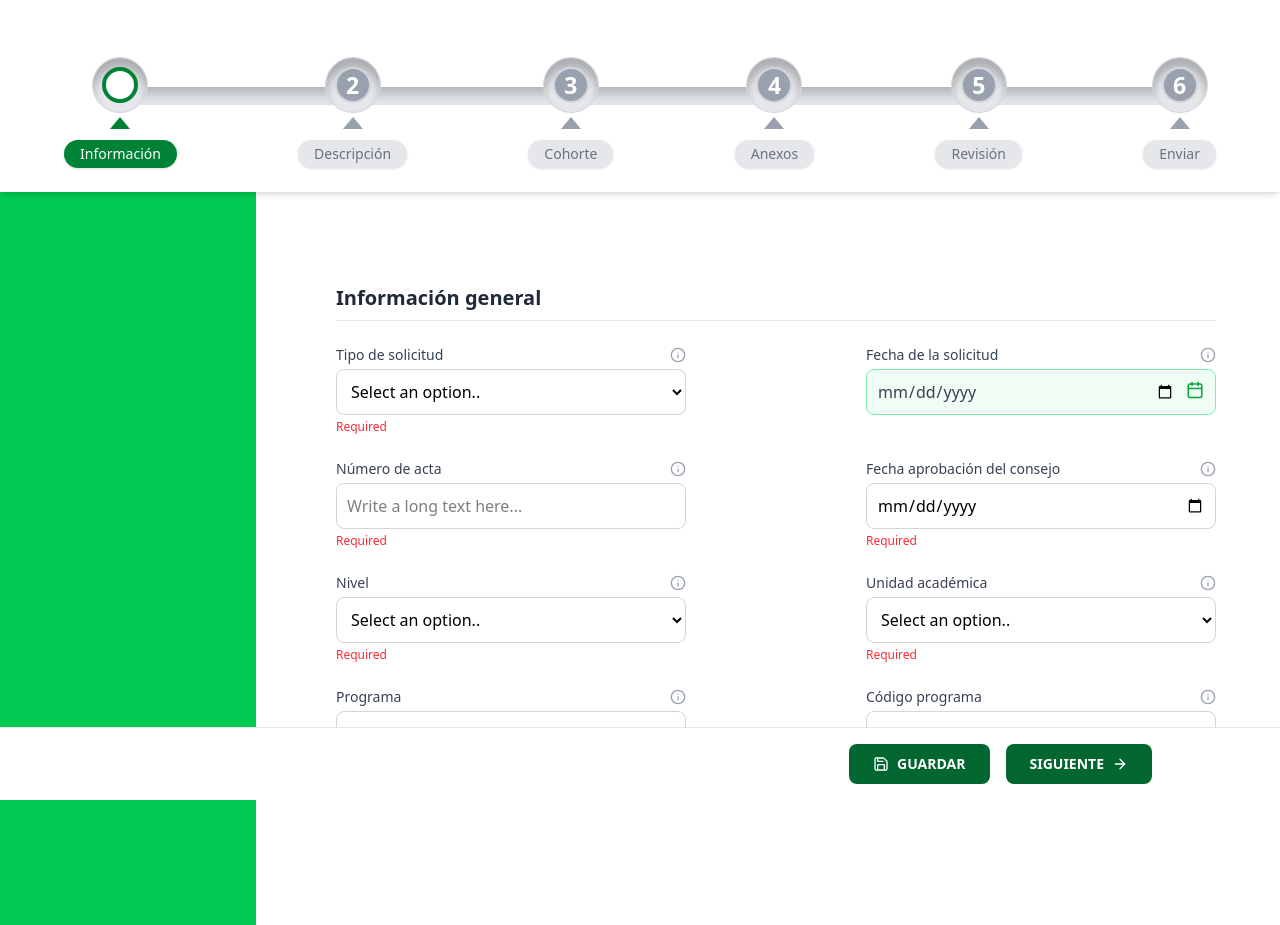
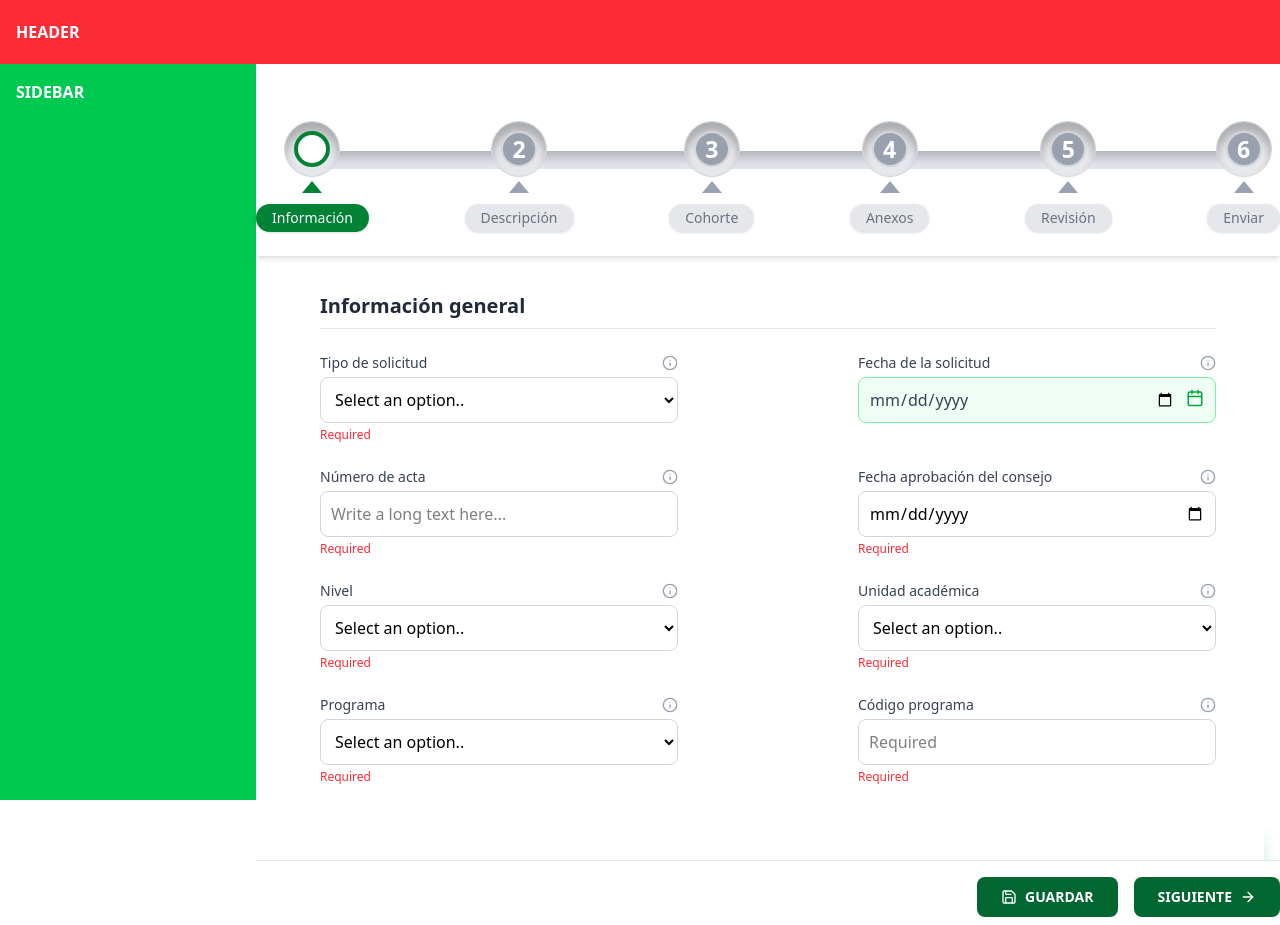
Before and after one commit to yeison8a/SIGEPOS-UdeA-Front-end, a Next.js app: page /dashboard in a window 1280 px wide. Built offline with nearby package versions, Linux system fonts and the light colour scheme.

Commit message:
ajustando dashboard

```diff
--- a/components/ProgressBar.tsx
+++ b/components/ProgressBar.tsx
@@ -4,7 +4,7 @@ import { useState } from "react";
 import { Check, ArrowLeft, ArrowRight, Save, Send } from "lucide-react";
 import InformacionGeneral from "./Information";
 import Description from "./Description";
-import Cohorte from "./cohort";
+import Cohorte from "./Cohort";
 import Enviar from "./Send";
 import AnnexesOne from "./AnnexesOne";
 import AnnexesTwo from "./AnnexesTwo";
--- a/src/app/dashboard/page.tsx
+++ b/src/app/dashboard/page.tsx
@@ -1,16 +1,79 @@
+"use client";
+import { useState } from "react";
 import ProgressBar from "../../../components/ProgressBar";
+import Information from "../../../components/Information";
+import Description from "../../../components/Description";
+import Cohort from "../../../components/Cohort";
+import UploadSection1 from "../../../components/AnnexesOne";
+import UploadSection2 from "../../../components/AnnexesTwo";
+import Send from "../../../components/Send";
+
 export default function DashboardPage() {
+  const [currentStep, setCurrentStep] = useState(1);
+
+  const renderStepContent = () => {
+    switch (currentStep) {
+      case 1:
+        return <Information />;
+      case 2:
+        return <Description />;
+      case 3:
+        return <Cohort />;
+      case 4:
+        return <UploadSection1 />;
+      case 5:
+        return <UploadSection2 />;
+      case 6:
+        return <Send />;
+      default:
+        return null;
+    }
+  };
+
   return (
-    <div className="min-h-screen flex flex-col">
-        <div className="w-full bg-red-500 p-4">1</div>
-        <div className="flex-1 flex gap-4">
-          <div className="w-1/5 bg-green-500 p-4">2</div>
-          <div className="flex-1 bg blue-500 p-4">
-            <div className="">
-              <ProgressBar />
+    <div className="min-h-screen">
+      <header className="w-full bg-red-500 h-16 flex items-center p-4 fixed top-0 left-0 z-50">
+        <div className="text-white font-semibold">HEADER</div>
+      </header>
+
+      <div className="pt-16 flex gap-4">
+        <aside className="w-1/5 bg-green-500 p-4 h-[calc(100vh-4rem)] sticky top-16 z-30">
+          <div className="text-white font-semibold">SIDEBAR</div>
+        </aside>
+
+        <main className="flex-1 p-4 min-h-[calc(100vh-4rem)] relative">
+          <div className="fixed top-16 left-[20%] right-0 z-40 bg-white/80 p-4 backdrop-blur-sm">
+            <ProgressBar
+              compact
+              currentStep={currentStep}
+              setCurrentStep={setCurrentStep}
+            />
+          </div>
+
+          <div className="mt-28 overflow-auto">
+            <div className="max-w-3xl mx-auto bg-white rounded-xl shadow p-6">
+              {renderStepContent()}
+            </div>
+
+            <div className="sticky bottom-0 left-0 w-full bg-white/80 py-4 flex justify-end gap-3 mt-6 backdrop-blur-sm">
+              <button
+                onClick={() => setCurrentStep((prev) => Math.max(prev - 1, 1))}
+                className="px-4 py-2 bg-gray-200 rounded shadow hover:bg-gray-300"
+                aria-label="Atrás"
+              >
+                Atrás
+              </button>
+              <button
+                onClick={() => setCurrentStep((prev) => Math.min(prev + 1, 6))}
+                className="px-4 py-2 bg-green-600 text-white rounded shadow hover:bg-green-700"
+                aria-label="Siguiente"
+              >
+                Siguiente
+              </button>
             </div>
           </div>
-        </div>
+        </main>
+      </div>
     </div>
   );
 }
```
